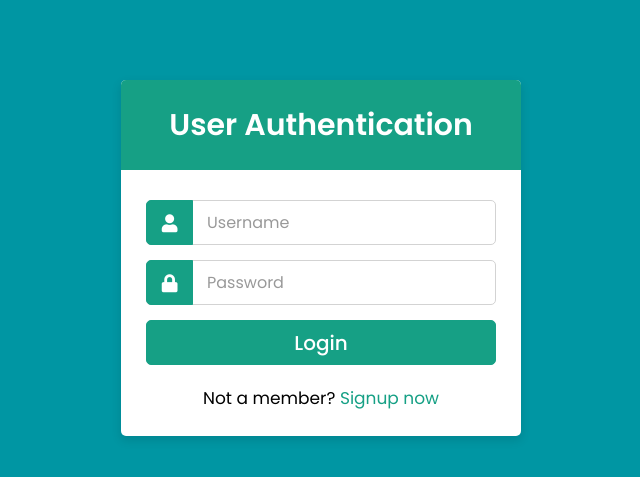
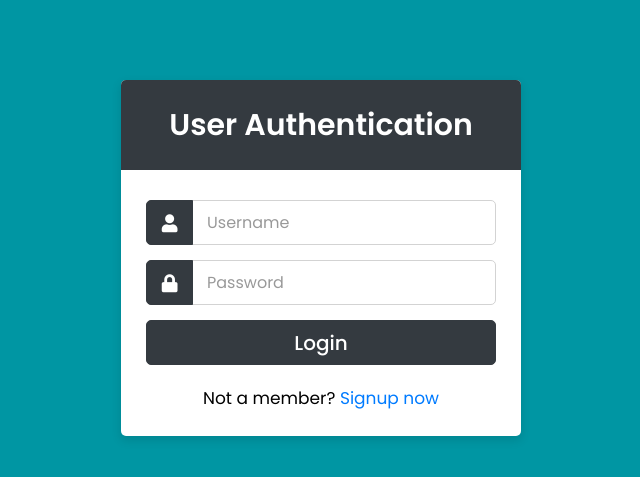
Before and after one commit to v2jarvis/Django_Practice, a Django app: page /login/ in a window 1280 px wide. Shown: the top 477 px of the page, without its empty margins (319-959 px from the left). Run offline with Django 4.2, Linux system fonts and the light colour scheme.

Commit message:
some changes in css file

```diff
--- a/login_page/myapp/static/css/login.css
+++ b/login_page/myapp/static/css/login.css
@@ -25,7 +25,7 @@ body{
 }
 .wrapper .title{
   height: 90px;
-  background: #16a085;
+  background: #343A40;
   border-radius: 5px 5px 0 0;
   color: #fff;
   font-size: 30px;
@@ -53,7 +53,7 @@ body{
   transition: all 0.3s ease;
 }
 form .row input:focus{
-  border-color: #16a085;
+  border-color: #343A40;
   box-shadow: inset 0px 0px 2px 2px rgba(26,188,156,0.25);
 }
 form .row input::placeholder{
@@ -65,8 +65,8 @@ form .row input::placeholder{
   height: 100%;
   color: #fff;
   font-size: 18px;
-  background: #16a085;
-  border: 1px solid #16a085;
+  background: #343A40;
+  border: 1px solid #343A40;
   border-radius: 5px 0 0 5px;
   display: flex;
   align-items: center;
@@ -76,7 +76,7 @@ form .row input::placeholder{
   margin: -8px 0 20px 0;
 }
 .wrapper form .pass a{
-  color: #16a085;
+  color: #343A40;
   font-size: 17px;
   text-decoration: none;
 }
@@ -88,12 +88,12 @@ form .row input::placeholder{
   font-size: 20px;
   font-weight: 500;
   padding-left: 0px;
-  background: #16a085;
-  border: 1px solid #16a085;
+  background: #343A40;
+  border: 1px solid #343A40;
   cursor: pointer;
 }
 form .button input:hover{
-  background: #12876f;
+  background: #343A40;
 }
 .wrapper form .signup-link{
   text-align: center;
@@ -101,7 +101,7 @@ form .button input:hover{
   font-size: 17px;
 }
 .wrapper form .signup-link a{
-  color: #16a085;
+  color: #007BFF;
   text-decoration: none;
 }
 form .signup-link a:hover{
```
Also changed, not shown: login_page/myapp/static/css/reg.css (+9 -9 lines).
